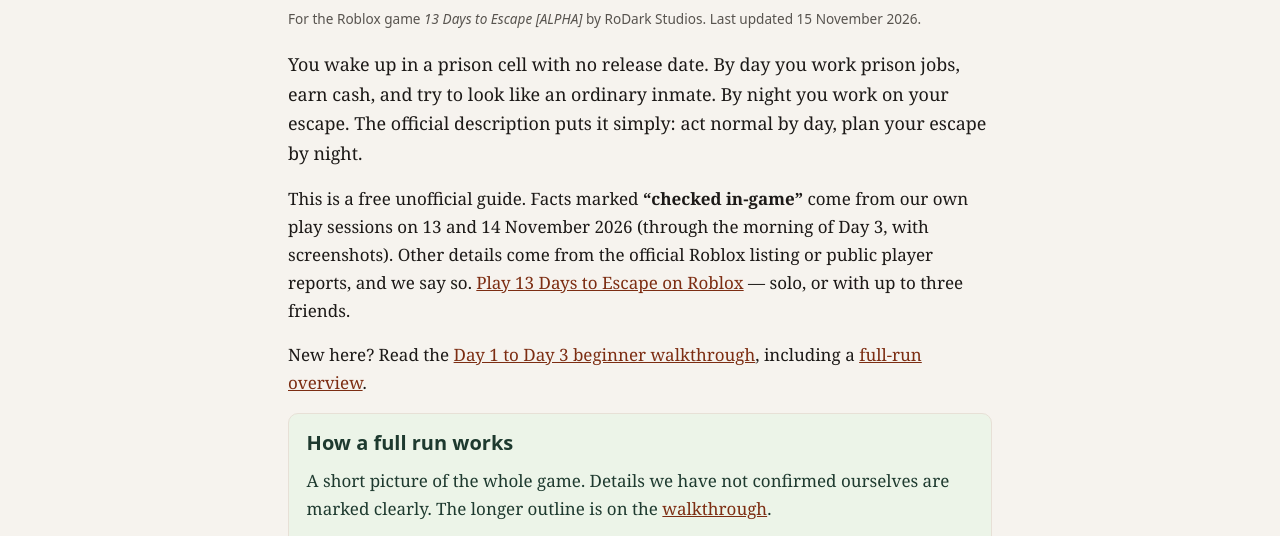
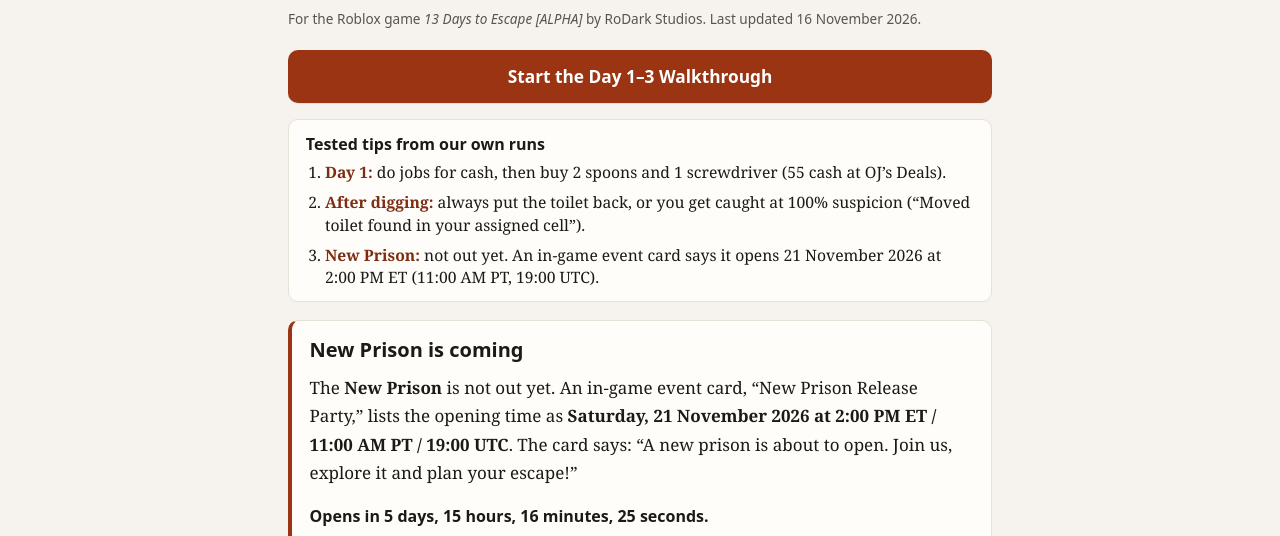
Before and after one commit to huohuwu/13daystoescapeguide, a plain HTML site: page index.html in a window 1280 px wide. Shown: the part 219-755 px from the top of the page. Drawn offline with Linux system fonts and the light colour scheme.

Commit message:
Add files via upload

```diff
--- a/index.html
+++ b/index.html
@@ -3,18 +3,18 @@
 <head>
   <meta charset="utf-8">
   <meta name="viewport" content="width=device-width, initial-scale=1">
-  <title>13 Days to Escape Guide: Full Walkthrough, Money Tips &amp; Secrets</title>
-  <meta name="description" content="Unofficial 13 Days to Escape guide for Roblox. Checked in-game: daily schedule, job pay, the toilet tunnel, and why you must put the toilet back.">
+  <title>13 Days to Escape Guide: Day 1–3 Walkthrough, Shop Prices &amp; Tips</title>
+  <meta name="description" content="Unofficial 13 Days to Escape guide: Day 1–3 walkthrough, shop prices, and tested tips from our own runs. New Prison opens 21 Nov 2026, 2 PM ET.">
   <link rel="canonical" href="https://13daystoescapeguide.com/">
   <meta name="robots" content="index,follow">
-  <meta property="og:title" content="13 Days to Escape Guide: Full Walkthrough, Money Tips &amp; Secrets">
-  <meta property="og:description" content="Unofficial 13 Days to Escape guide for Roblox. Checked in-game: daily schedule, job pay, the toilet tunnel, and why you must put the toilet back.">
+  <meta property="og:title" content="13 Days to Escape Guide: Day 1–3 Walkthrough, Shop Prices &amp; Tips">
+  <meta property="og:description" content="Unofficial 13 Days to Escape guide: Day 1–3 walkthrough, shop prices, and tested tips from our own runs. New Prison opens 21 Nov 2026, 2 PM ET.">
   <meta property="og:url" content="https://13daystoescapeguide.com/">
   <meta property="og:type" content="website">
   <meta property="og:site_name" content="13 Days to Escape Guide">
   <meta name="twitter:card" content="summary">
-  <meta name="twitter:title" content="13 Days to Escape Guide: Full Walkthrough, Money Tips &amp; Secrets">
-  <meta name="twitter:description" content="Unofficial 13 Days to Escape guide for Roblox. Checked in-game: daily schedule, job pay, the toilet tunnel, and why you must put the toilet back.">
+  <meta name="twitter:title" content="13 Days to Escape Guide: Day 1–3 Walkthrough, Shop Prices &amp; Tips">
+  <meta name="twitter:description" content="Unofficial 13 Days to Escape guide: Day 1–3 walkthrough, shop prices, and tested tips from our own runs. New Prison opens 21 Nov 2026, 2 PM ET.">
   <link rel="stylesheet" href="/styles.css">
 <script type="text/javascript">
     (function(c,l,a,r,i,t,y){
@@ -44,13 +44,29 @@
   </div>
   <main id="content" class="wrap">
     <h1>13 Days to Escape Guide (Unofficial Walkthrough)</h1>
-    <p class="meta-line">For the Roblox game <em>13 Days to Escape [ALPHA]</em> by RoDark Studios. Last updated 15 November 2026.</p>
+    <p class="meta-line">For the Roblox game <em>13 Days to Escape [ALPHA]</em> by RoDark Studios. Last updated 16 November 2026.</p>
+
+    <a class="hero-cta" href="/walkthrough/">Start the Day 1–3 Walkthrough</a>
+
+    <div class="quick-tips">
+      <h2>Tested tips from our own runs</h2>
+      <ol>
+        <li><a href="/walkthrough/#day-1"><strong>Day 1:</strong> do jobs for cash, then buy 2 spoons and 1 screwdriver (55 cash at OJ’s Deals).</a></li>
+        <li><a href="/walkthrough/#day-3"><strong>After digging:</strong> always put the toilet back, or you get caught at 100% suspicion (“Moved toilet found in your assigned cell”).</a></li>
+        <li><a href="/walkthrough/#new-prison"><strong>New Prison:</strong> not out yet. An in-game event card says it opens 21 November 2026 at 2:00 PM ET (11:00 AM PT, 19:00 UTC).</a></li>
+      </ol>
+    </div>
+
+    <div class="callout update" id="new-prison">
+      <h2>New Prison is coming</h2>
+      <p>The <strong>New Prison</strong> is not out yet. An in-game event card, “New Prison Release Party,” lists the opening time as <strong>Saturday, 21 November 2026 at 2:00 PM ET / 11:00 AM PT / 19:00 UTC</strong>. The card says: “A new prison is about to open. Join us, explore it and plan your escape!”</p>
+      <p class="countdown" id="new-prison-countdown">Opens Saturday, 21 November 2026 at 2:00 PM ET (11:00 AM PT, 19:00 UTC).</p>
+      <p>Everything on this page was checked in the current prison. After the new prison opens, we will play it ourselves and update this guide with first-hand New Prison notes.</p>
+    </div>
 
     <p class="lead">You wake up in a prison cell with no release date. By day you work prison jobs, earn cash, and try to look like an ordinary inmate. By night you work on your escape. The official description puts it simply: act normal by day, plan your escape by night.</p>
 
     <p>This is a free unofficial guide. Facts marked <strong>“checked in-game”</strong> come from our own play sessions on 13 and 14 November 2026 (through the morning of Day 3, with screenshots). Other details come from the official Roblox listing or public player reports, and we say so. <a href="https://www.roblox.com/games/134117451433332/13-Days-to-Escape">Play 13 Days to Escape on Roblox</a> — solo, or with up to three friends.</p>
-
-    <p>New here? Read the <a href="/walkthrough/">Day 1 to Day 3 beginner walkthrough</a>, including a <a href="/walkthrough/#overview">full-run overview</a>.</p>
 
     <div class="callout ok">
       <h2 id="overview">How a full run works</h2>
@@ -62,12 +78,6 @@
         <li><strong>Suspicion.</strong> Keep the bar down. We have been caught at 100% for punching a guard, and for leaving the toilet moved after digging.</li>
         <li><strong>Escape.</strong> We have unscrewed the toilet and dug with spoons. Always put the toilet back. Other players report a faster route with a Saw, a free workshop drill, and a boat at the end of the tunnel — we have not tested that yet.</li>
       </ul>
-    </div>
-
-    <div class="callout update">
-      <h2>New Prison is out</h2>
-      <p>RoDark Studios released the <strong>New Prison</strong> on <strong>Saturday, 14 November 2026 at 19:00 UTC</strong> (about <strong>03:00 on 15 November 2026, Beijing time</strong>) with a two-hour release party and 2x diamonds. The official listing said: “A new prison is coming. Join us to explore it and plan your escape!” See the <a href="https://www.roblox.com/events/3681266080571065105">official New Prison event page</a>.</p>
-      <p>Everything on this page was checked in the original prison before the update. We have not played the new prison yet. We will check it in-game and update the steps that actually change.</p>
     </div>
 
     <h2 id="daily-routine">What to do each day</h2>
@@ -357,8 +367,8 @@
         <p>Yes. The official description says you can play solo or team up with up to three friends. When playing alone, the night screen shows “0/1 SLEEPING”, so you can skip the night by sleeping in your bunk.</p>
       </details>
       <details>
-        <summary>When did the New Prison update come out?</summary>
-        <p>The New Prison went live around 19:00 UTC on 14 November 2026 (about 03:00 on 15 November 2026, Beijing time), with a short 2x diamonds release party. Details are on the <a href="https://www.roblox.com/events/3681266080571065105">official event page</a>. We have not checked the new prison in-game yet.</p>
+        <summary>When does the New Prison update come out?</summary>
+        <p>It is not out yet. An in-game event card, “New Prison Release Party,” lists the opening time as Saturday, 21 November 2026 at 2:00 PM ET / 11:00 AM PT / 19:00 UTC. After it opens, we will play it ourselves and update this guide with first-hand New Prison notes.</p>
       </details>
     </div>
 
@@ -385,8 +395,38 @@
         <a class="kofi-btn" href="https://ko-fi.com/13daystoescape" target="_blank" rel="noopener">&#9749; Support me on Ko-fi</a>
       </div>
       <p>Unofficial fan site. Not affiliated with Roblox Corporation or RoDark Studios. Roblox is a registered trademark of Roblox Corporation.</p>
-      <p>13 Days to Escape Guide · Last updated 15 November 2026 · <a href="https://www.roblox.com/games/134117451433332/13-Days-to-Escape">Play on Roblox</a></p>
+      <p>13 Days to Escape Guide · Last updated 16 November 2026 · <a href="https://www.roblox.com/games/134117451433332/13-Days-to-Escape">Play on Roblox</a></p>
     </div>
   </footer>
+
+  <script>
+    (function () {
+      var el = document.getElementById("new-prison-countdown");
+      if (!el) return;
+      var target = Date.parse("2026-11-21T19:00:00Z");
+      var liveMsg = "New Prison is now live — guide update coming soon";
+      function tick() {
+        var ms = target - Date.now();
+        if (ms <= 0) {
+          el.textContent = liveMsg;
+          return;
+        }
+        var total = Math.floor(ms / 1000);
+        var d = Math.floor(total / 86400);
+        var h = Math.floor((total % 86400) / 3600);
+        var m = Math.floor((total % 3600) / 60);
+        var s = total % 60;
+        var parts = [];
+        if (d > 0) parts.push(d + (d === 1 ? " day" : " days"));
+        parts.push(h + (h === 1 ? " hour" : " hours"));
+        parts.push(m + (m === 1 ? " minute" : " minutes"));
+        parts.push(s + (s === 1 ? " second" : " seconds"));
+        el.textContent = "Opens in " + parts.join(", ") + ".";
+        setTimeout(tick, 1000);
+      }
+      el.setAttribute("aria-live", "polite");
+      tick();
+    })();
+  </script>
 </body>
 </html>
--- a/sitemap.xml
+++ b/sitemap.xml
@@ -2,19 +2,19 @@
 <urlset xmlns="http://www.sitemaps.org/schemas/sitemap/0.9">
   <url>
     <loc>https://13daystoescapeguide.com/</loc>
-    <lastmod>2026-11-14</lastmod>
+    <lastmod>2026-11-16</lastmod>
     <changefreq>weekly</changefreq>
     <priority>1.0</priority>
   </url>
   <url>
     <loc>https://13daystoescapeguide.com/walkthrough/</loc>
-    <lastmod>2026-11-14</lastmod>
+    <lastmod>2026-11-16</lastmod>
     <changefreq>weekly</changefreq>
     <priority>0.9</priority>
   </url>
   <url>
     <loc>https://13daystoescapeguide.com/codes/</loc>
-    <lastmod>2026-11-14</lastmod>
+    <lastmod>2026-11-16</lastmod>
     <changefreq>daily</changefreq>
     <priority>0.8</priority>
   </url>
--- a/styles.css
+++ b/styles.css
@@ -289,3 +289,64 @@ figcaption { font-size: .9rem; opacity: .8; margin-top: .4rem; }
 .support-box p { margin: 0 0 0.75rem; }
 .kofi-btn { display: inline-block; background: #ff5e5b; color: #fff !important; text-decoration: none; font-weight: 700; padding: 0.6rem 1.1rem; border-radius: 999px; }
 .kofi-btn:hover { background: #e94b48; }
+
+
+/* Homepage first screen: big walkthrough button + short tips */
+.hero-cta {
+  display: block;
+  width: 100%;
+  text-align: center;
+  background: var(--accent);
+  color: #fff !important;
+  text-decoration: none;
+  font-family: system-ui, -apple-system, "Segoe UI", Roboto, sans-serif;
+  font-weight: 700;
+  font-size: 1.08rem;
+  line-height: 1.3;
+  padding: 0.95rem 1.1rem;
+  border-radius: var(--radius);
+  margin: 0 0 1rem;
+  box-shadow: 0 1px 0 rgba(0, 0, 0, 0.08);
+}
+.hero-cta:hover,
+.hero-cta:focus {
+  background: var(--accent-dark);
+  color: #fff !important;
+}
+
+.quick-tips {
+  background: var(--bg-card);
+  border: 1px solid var(--line);
+  border-radius: var(--radius);
+  padding: 0.85rem 1.05rem 0.75rem;
+  margin: 0 0 1.15rem;
+}
+.quick-tips h2 {
+  border: 0;
+  margin: 0 0 0.45rem;
+  padding: 0;
+  font-size: 1rem;
+}
+.quick-tips ol {
+  margin: 0;
+  padding-left: 1.2rem;
+}
+.quick-tips li {
+  margin-bottom: 0.45rem;
+  font-size: 0.98rem;
+  line-height: 1.45;
+}
+.quick-tips li:last-child { margin-bottom: 0; }
+.quick-tips a {
+  color: inherit;
+  text-decoration: none;
+}
+.quick-tips a:hover { color: var(--accent-dark); }
+.quick-tips a strong { color: var(--accent-dark); }
+
+.countdown {
+  font-family: system-ui, -apple-system, "Segoe UI", Roboto, sans-serif;
+  font-weight: 700;
+  font-size: 1rem;
+  margin: 0.65rem 0;
+}
```
Also changed, not shown: codes/index.html (+2 -2 lines), walkthrough/index.html (+7 -2 lines).
